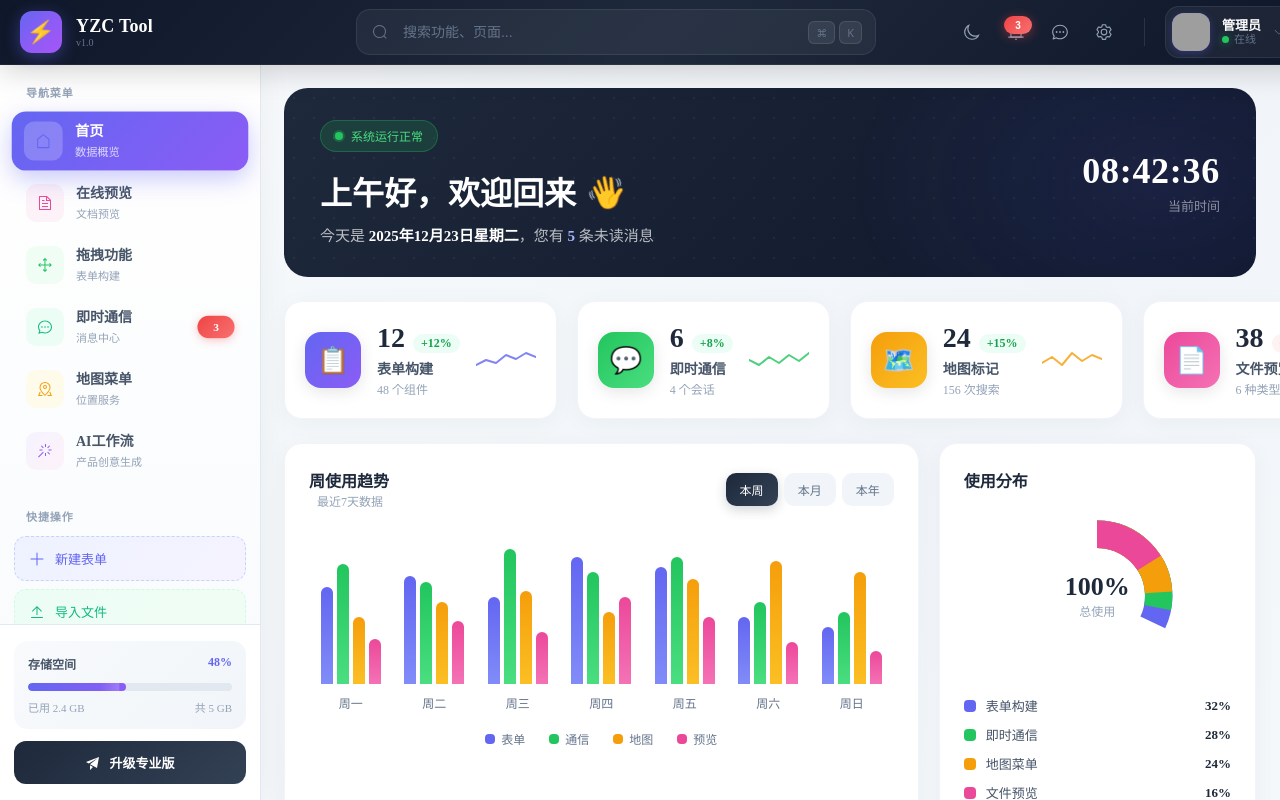
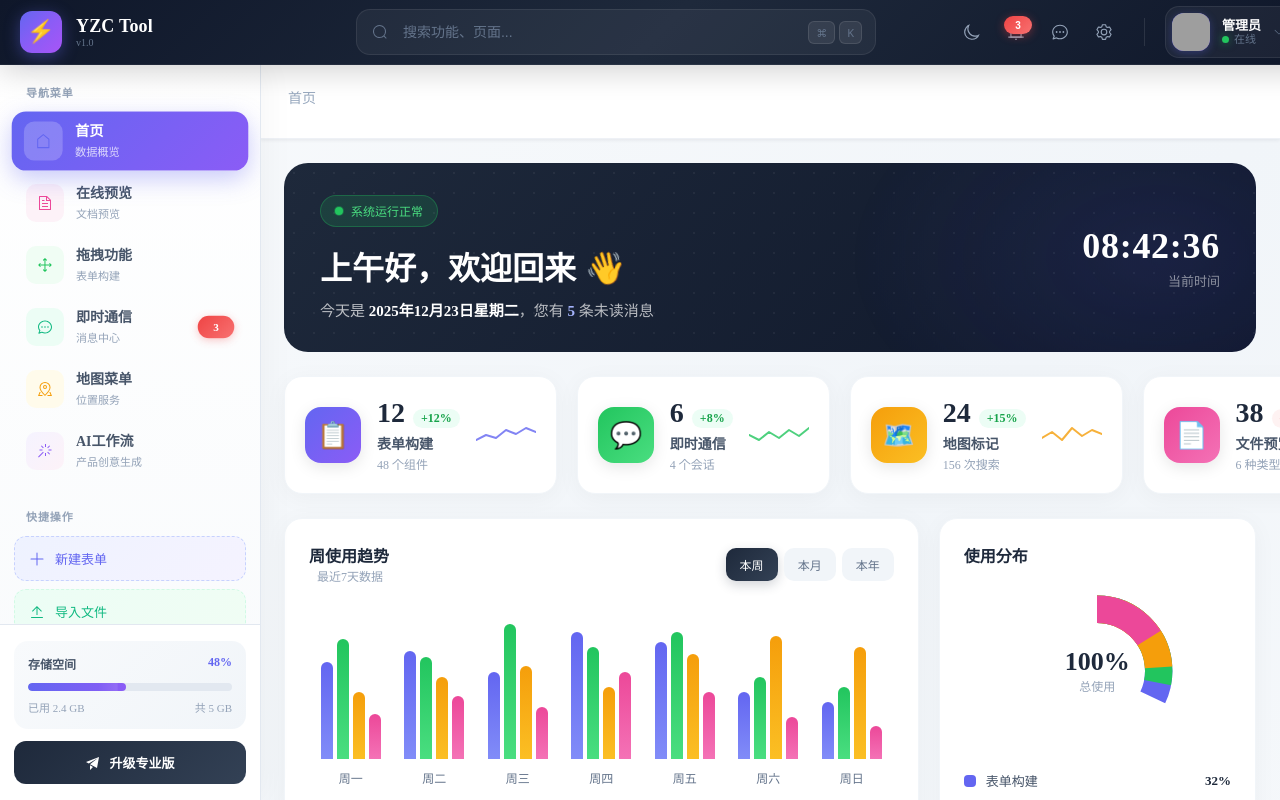
Before and after one commit to youzhicong/client, a Vue app: page /home in a window 1280 px wide. Shown: the top 800 px of the page. Built offline with nearby package versions, Linux system fonts and the light colour scheme; grey boxes are pictures that could not be loaded.

Commit message:
修复报错

```diff
--- /dev/null
+++ b/src/components/AppBreadcrumb.vue
@@ -0,0 +1,85 @@
+<template>
+  <el-breadcrumb class="app-breadcrumb" separator="/">
+    <transition-group name="breadcrumb">
+      <el-breadcrumb-item v-for="(item, index) in breadcrumbs" :key="item.path">
+        <span
+          v-if="
+            item.redirect === 'noRedirect' || index === breadcrumbs.length - 1
+          "
+          class="no-redirect"
+        >
+          {{ item.meta.title }}
+        </span>
+        <a v-else @click.prevent="handleLink(item)">{{ item.meta.title }}</a>
+      </el-breadcrumb-item>
+    </transition-group>
+  </el-breadcrumb>
+</template>
+
+<script lang="ts" setup>
+import { ref, watch } from 'vue'
+import { useRoute, useRouter, type RouteLocationMatched } from 'vue-router'
+
+const route = useRoute()
+const router = useRouter()
+const breadcrumbs = ref<RouteLocationMatched[]>([])
+
+const isHome = (route: RouteLocationMatched) => {
+  const name = route && route.name
+  if (!name) {
+    return false
+  }
+  return name.toString().trim().toLocaleLowerCase() === 'home'
+}
+
+const getBreadcrumb = () => {
+  let matched = route.matched.filter((item) => item.meta && item.meta.title)
+  const first = matched[0]
+
+  if (!first || !isHome(first)) {
+    matched = [
+      {
+        path: '/home',
+        meta: { title: '首页' }
+      } as unknown as RouteLocationMatched
+    ].concat(matched)
+  }
+
+  breadcrumbs.value = matched.filter(
+    (item) => item.meta && item.meta.title && item.meta.breadcrumb !== false
+  )
+}
+
+const handleLink = (item: RouteLocationMatched) => {
+  const { redirect, path } = item
+  if (redirect) {
+    router.push(redirect as string)
+    return
+  }
+  router.push(path)
+}
+
+watch(
+  () => route.path,
+  () => {
+    getBreadcrumb()
+  },
+  {
+    immediate: true
+  }
+)
+</script>
+
+<style lang="scss" scoped>
+.app-breadcrumb.el-breadcrumb {
+  display: inline-block;
+  font-size: 14px;
+  line-height: 50px;
+  margin-left: 8px;
+
+  .no-redirect {
+    color: #97a8be;
+    cursor: text;
+  }
+}
+</style>
--- a/src/layout/index.vue
+++ b/src/layout/index.vue
@@ -6,6 +6,9 @@
     <sideMenu></sideMenu>
     <!-- 主内容区 -->
     <main class="main-content">
+      <div class="breadcrumb-container">
+        <AppBreadcrumb />
+      </div>
       <div class="content-scroll">
         <router-view v-slot="{ Component }">
           <transition name="page" mode="out-in">
@@ -17,7 +20,9 @@
   </div>
 </template>
 
-<script lang="ts" setup></script>
+<script lang="ts" setup>
+import AppBreadcrumb from '@/components/AppBreadcrumb.vue'
+</script>
 
 <style lang="scss" scoped>
 .app-layout {
@@ -50,4 +55,11 @@
   opacity: 0;
   transform: translateY(-10px);
 }
+
+.breadcrumb-container {
+  padding: 10px 20px;
+  background: #fff;
+  border-bottom: 1px solid #eef1f6;
+  box-shadow: 0 1px 4px rgba(0, 21, 41, 0.08);
+}
 </style>
--- a/src/router/index.ts
+++ b/src/router/index.ts
@@ -6,7 +6,8 @@ const router = createRouter({
     {
       path: '/login',
       name: 'login',
-      component: () => import('@/views/login/index.vue')
+      component: () => import('@/views/login/index.vue'),
+      meta: { title: '登录' }
     },
     {
       path: '/',
@@ -17,42 +18,50 @@ const router = createRouter({
         {
           path: '/home',
           name: 'home',
-          component: () => import('@/views/home/index.vue')
+          component: () => import('@/views/home/index.vue'),
+          meta: { title: '首页' }
         },
         {
           path: '/preview',
           name: 'preview',
-          component: () => import('@/views/preview/index.vue')
+          component: () => import('@/views/preview/index.vue'),
+          meta: { title: '在线预览' }
         },
         {
           path: '/drag',
           name: 'drag',
-          component: () => import('@/views/drag/index.vue')
+          component: () => import('@/views/drag/index.vue'),
+          meta: { title: '拖拽功能' }
         },
         {
           path: '/im',
           name: 'im',
-          component: () => import('@/views/im/index.vue')
+          component: () => import('@/views/im/index.vue'),
+          meta: { title: '即时通信' }
         },
         {
           path: '/map',
           name: 'map',
-          component: () => import('@/views/map/index.vue')
+          component: () => import('@/views/map/index.vue'),
+          meta: { title: '地图菜单' }
         },
         {
           path: '/ai-workflow',
           name: 'ai-workflow',
-          component: () => import('@/views/ai-workflow/index.vue')
+          component: () => import('@/views/ai-workflow/index.vue'),
+          meta: { title: 'AI工作流' }
         },
         {
           path: '/ai-workflow/detail',
           name: 'ai-workflow-detail',
-          component: () => import('@/views/ai-workflow/detail.vue')
+          component: () => import('@/views/ai-workflow/detail.vue'),
+          meta: { title: '工作流详情' }
         },
         {
           path: '/ai-workflow/settings',
           name: 'ai-workflow-settings',
-          component: () => import('@/views/ai-workflow/settings.vue')
+          component: () => import('@/views/ai-workflow/settings.vue'),
+          meta: { title: '工作流设置' }
         }
       ]
     }
--- a/src/types/components.d.ts
+++ b/src/types/components.d.ts
@@ -11,7 +11,10 @@ export {}
 /* prettier-ignore */
 declare module 'vue' {
   export interface GlobalComponents {
+    AppBreadcrumb: typeof import('./../components/AppBreadcrumb.vue')['default']
     CpIcon: typeof import('./../components/CpIcon.vue')['default']
+    ElBreadcrumb: typeof import('element-plus/es')['ElBreadcrumb']
+    ElBreadcrumbItem: typeof import('element-plus/es')['ElBreadcrumbItem']
     ElButton: typeof import('element-plus/es')['ElButton']
     ElDropdown: typeof import('element-plus/es')['ElDropdown']
     ElDropdownItem: typeof import('element-plus/es')['ElDropdownItem']
--- a/vite.config.ts
+++ b/vite.config.ts
@@ -33,25 +33,7 @@ export default defineConfig(({ mode }) => {
     ],
     resolve: {
       alias: {
-        '@': fileURLToPath(new URL('./src', import.meta.url)),
-        '@vue-office/excel': fileURLToPath(
-          new URL(
-            './node_modules/@vue-office/excel/lib/v3/index.js',
-            import.meta.url
-          )
-        ),
-        '@vue-office/docx': fileURLToPath(
-          new URL(
-            './node_modules/@vue-office/docx/lib/v3/index.js',
-            import.meta.url
-          )
-        ),
-        '@vue-office/pdf': fileURLToPath(
-          new URL(
-            './node_modules/@vue-office/pdf/lib/v3/index.js',
-            import.meta.url
-          )
-        )
+        '@': fileURLToPath(new URL('./src', import.meta.url))
       }
     }
   }
```
Also changed, not shown: src/views/preview/index.vue (+26 -9 lines).
